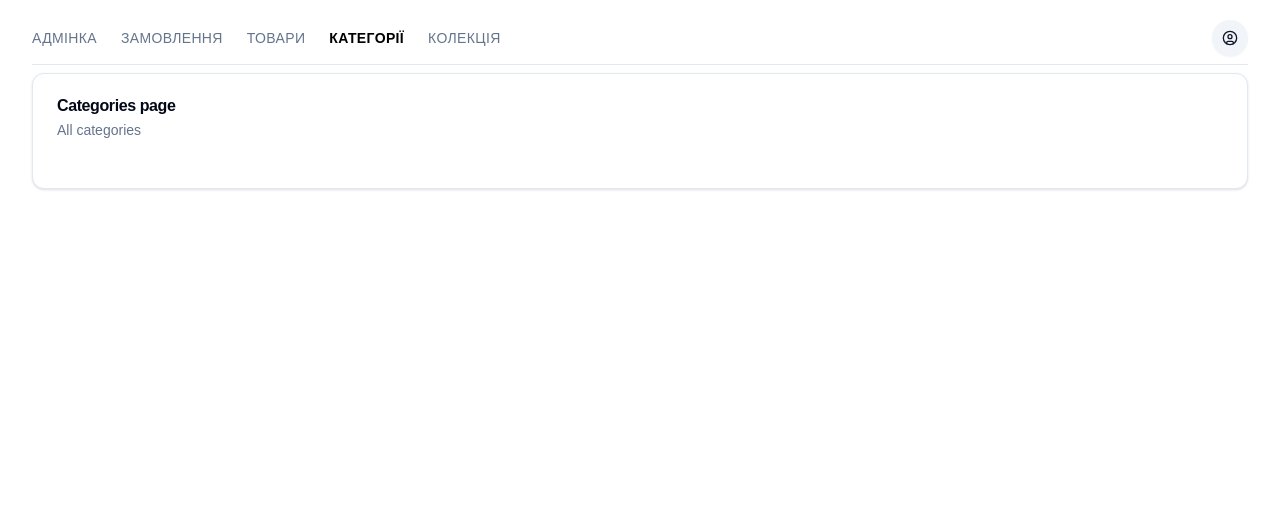
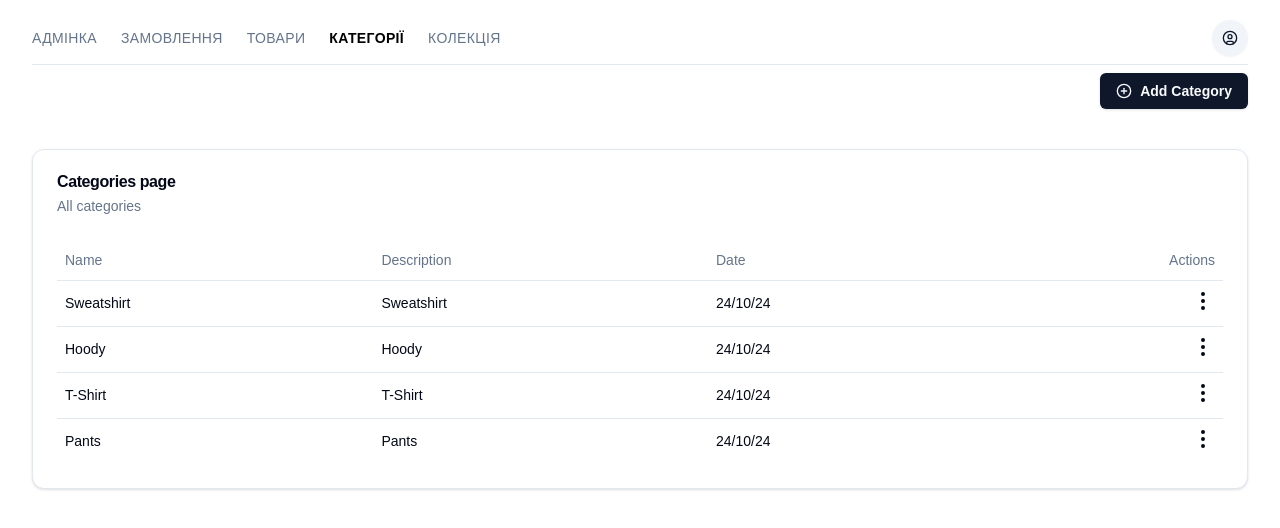
Before and after one commit to alexandrkadai/rowdyis, a Next.js app: page /dashboard/category in a window 1280 px wide. Shown: the top 528 px of the page. Built offline with nearby package versions, Linux system fonts and the light colour scheme.

Commit message:
Dashboard Layout Login Page

```diff
--- a/app/components/dashboard/RecentSales.tsx
+++ b/app/components/dashboard/RecentSales.tsx
@@ -18,7 +18,7 @@ export default function RecentSales() {
             <p className="text-md ">User Name</p>
             <p className="text-sm text-muted-foreground">User Email</p>
           </div>
-          <span className="text-sm ml-auto">99999 grn</span>
+          <span className="text-sm ml-auto">55555 grn</span>
         </div>
       </CardContent>
     </Card>
--- a/app/dashboard/category/page.tsx
+++ b/app/dashboard/category/page.tsx
@@ -1,16 +1,130 @@
+import { Button } from '@/components/ui/button';
 import { Card, CardContent, CardDescription, CardHeader, CardTitle } from '@/components/ui/card';
+import {
+  DropdownMenu,
+  DropdownMenuContent,
+  DropdownMenuItem,
+  DropdownMenuLabel,
+  DropdownMenuSeparator,
+  DropdownMenuTrigger,
+} from '@/components/ui/dropdown-menu';
+import {
+  Table,
+  TableBody,
+  TableCell,
+  TableHead,
+  TableHeader,
+  TableRow,
+} from '@/components/ui/table';
+import { MoreVertical, PlusCircle } from 'lucide-react';
+import Link from 'next/link';
 import React from 'react';
 
 export default function CategoryRoute() {
   return (
-    <Card>
+    <>
+      <div className="flex items-center justify-end">
+        <Button asChild className="flex gap-2">
+          <Link href="/dashboard/collection/create">
+            <PlusCircle className="h-5 w-5" />
+            <span className="font-bold">Add Category</span>
+          </Link>
+        </Button>
+      </div>
+      <Card className="mt-10">
         <CardHeader>
           <CardTitle>Categories page</CardTitle>
           <CardDescription>All categories</CardDescription>
         </CardHeader>
         <CardContent>
-
+          <Table>
+            <TableHeader>
+              <TableRow>
+                <TableHead>Name</TableHead>
+                <TableHead>Description</TableHead>
+                <TableHead>Date</TableHead>
+                <TableHead className="text-end">Actions</TableHead>
+              </TableRow>
+            </TableHeader>
+            <TableBody>
+              <TableRow>
+                <TableCell>Sweatshirt</TableCell>
+                <TableCell>Sweatshirt</TableCell>
+                <TableCell>24/10/24</TableCell>
+                <TableCell className="text-end">
+                  <DropdownMenu>
+                    <DropdownMenuTrigger>
+                      <MoreVertical size={24} />
+                    </DropdownMenuTrigger>
+                    <DropdownMenuContent align="center">
+                      <DropdownMenuLabel>Actions</DropdownMenuLabel>
+                      <DropdownMenuSeparator />
+                      <DropdownMenuItem>Edit</DropdownMenuItem>
+                      <DropdownMenuItem className="text-red-500">Delete</DropdownMenuItem>
+                    </DropdownMenuContent>
+                  </DropdownMenu>
+                </TableCell>
+              </TableRow>
+              {/* NEVER WILL BE */}
+              <TableRow>
+                <TableCell>Hoody</TableCell>
+                <TableCell>Hoody</TableCell>
+                <TableCell>24/10/24</TableCell>
+                <TableCell className="text-end">
+                  <DropdownMenu>
+                    <DropdownMenuTrigger>
+                      <MoreVertical size={24} />
+                    </DropdownMenuTrigger>
+                    <DropdownMenuContent align="center">
+                      <DropdownMenuLabel>Actions</DropdownMenuLabel>
+                      <DropdownMenuSeparator />
+                      <DropdownMenuItem>Edit</DropdownMenuItem>
+                      <DropdownMenuItem className="text-red-500">Delete</DropdownMenuItem>
+                    </DropdownMenuContent>
+                  </DropdownMenu>
+                </TableCell>
+              </TableRow>
+              <TableRow>
+                <TableCell>T-Shirt</TableCell>
+                <TableCell>T-Shirt</TableCell>
+                <TableCell>24/10/24</TableCell>
+                <TableCell className="text-end">
+                  <DropdownMenu>
+                    <DropdownMenuTrigger>
+                      <MoreVertical size={24} />
+                    </DropdownMenuTrigger>
+                    <DropdownMenuContent align="center">
+                      <DropdownMenuLabel>Actions</DropdownMenuLabel>
+                      <DropdownMenuSeparator />
+                      <DropdownMenuItem>Edit</DropdownMenuItem>
+                      <DropdownMenuItem className="text-red-500">Delete</DropdownMenuItem>
+                    </DropdownMenuContent>
+                  </DropdownMenu>
+                </TableCell>
+              </TableRow>
+              <TableRow>
+                <TableCell>Pants</TableCell>
+                <TableCell>Pants</TableCell>
+                <TableCell>24/10/24</TableCell>
+                <TableCell className="text-end">
+                  <DropdownMenu>
+                    <DropdownMenuTrigger>
+                      <MoreVertical size={24} />
+                    </DropdownMenuTrigger>
+                    <DropdownMenuContent align="center">
+                      <DropdownMenuLabel>Actions</DropdownMenuLabel>
+                      <DropdownMenuSeparator />
+                      <DropdownMenuItem>Edit</DropdownMenuItem>
+                      <DropdownMenuItem className="text-red-500">Delete</DropdownMenuItem>
+                    </DropdownMenuContent>
+                  </DropdownMenu>
+                </TableCell>
+              </TableRow>
+              {/* NEVER WILL BE */}
+            </TableBody>
+          </Table>
         </CardContent>
       </Card>
+    </>
   );
 }
--- a/app/dashboard/collections/page.tsx
+++ b/app/dashboard/collections/page.tsx
@@ -1,4 +1,13 @@
+import { Button } from '@/components/ui/button';
 import { Card, CardContent, CardDescription, CardHeader, CardTitle } from '@/components/ui/card';
+import {
+  DropdownMenu,
+  DropdownMenuContent,
+  DropdownMenuItem,
+  DropdownMenuLabel,
+  DropdownMenuSeparator,
+  DropdownMenuTrigger,
+} from '@/components/ui/dropdown-menu';
 import {
   Table,
   TableBody,
@@ -7,11 +16,22 @@ import {
   TableHeader,
   TableRow,
 } from '@/components/ui/table';
+import { MoreVertical, PlusCircle } from 'lucide-react';
+import Link from 'next/link';
 import React from 'react';
 
 export default function CollectionRoute() {
   return (
-    <Card>
+    <>
+      <div className="flex items-center justify-end">
+        <Button asChild className="flex gap-2">
+          <Link href="/dashboard/collection/create">
+            <PlusCircle className="h-5 w-5" />
+            <span className="font-bold">Add Collection</span>
+          </Link>
+        </Button>
+      </div>
+      <Card className='mt-10'>
         <CardHeader>
           <CardTitle>All Collections Page</CardTitle>
           <CardDescription>Here you can manage your collecions</CardDescription>
@@ -30,11 +50,65 @@ export default function CollectionRoute() {
               <TableRow>
                 <TableCell>Summer Vibe 18</TableCell>
                 <TableCell>Summer Vibe 18</TableCell>
-              <TableCell>Summer Vibe 18</TableCell>
+                <TableCell>24/10/2024</TableCell>
+                <TableCell className='text-end'>
+                  <DropdownMenu>
+                    <DropdownMenuTrigger>
+                      <MoreVertical size={24} />
+                    </DropdownMenuTrigger>
+                    <DropdownMenuContent align="center">
+                      <DropdownMenuLabel>Actions</DropdownMenuLabel>
+                      <DropdownMenuSeparator />
+                      <DropdownMenuItem>Edit</DropdownMenuItem>
+                      <DropdownMenuItem className="text-red-500">Delete</DropdownMenuItem>
+                    </DropdownMenuContent>
+                  </DropdownMenu>
+                </TableCell>
               </TableRow>
+              {/* Never Will Be */}
+              <TableRow>
+                <TableCell>Drop Forewa</TableCell>
+                <TableCell>Drop Forewa</TableCell>
+                <TableCell>24/10/2024</TableCell>
+                <TableCell className='text-end'>
+                  <DropdownMenu>
+                    <DropdownMenuTrigger>
+                      <MoreVertical size={24} />
+                    </DropdownMenuTrigger>
+                    <DropdownMenuContent align="center">
+                      <DropdownMenuLabel>Actions</DropdownMenuLabel>
+                      <DropdownMenuSeparator />
+                      <DropdownMenuItem>Edit</DropdownMenuItem>
+                      <DropdownMenuItem className="text-red-500">Delete</DropdownMenuItem>
+                    </DropdownMenuContent>
+                  </DropdownMenu>
+                </TableCell>
+              </TableRow>
+
+              <TableRow>
+                <TableCell>Season 5</TableCell>
+                <TableCell>Season 5</TableCell>
+                <TableCell>24/10/2024</TableCell>
+                <TableCell className='text-end'>
+                  <DropdownMenu>
+                    <DropdownMenuTrigger>
+                      <MoreVertical size={24} />
+                    </DropdownMenuTrigger>
+                    <DropdownMenuContent align="center">
+                      <DropdownMenuLabel>Actions</DropdownMenuLabel>
+                      <DropdownMenuSeparator />
+                      <DropdownMenuItem>Edit</DropdownMenuItem>
+                      <DropdownMenuItem className="text-red-500">Delete</DropdownMenuItem>
+                    </DropdownMenuContent>
+                  </DropdownMenu>
+                </TableCell>
+              </TableRow>
+              {/* Never Will Be */}
+
             </TableBody>
           </Table>
         </CardContent>
       </Card>
+    </>
   );
 }
--- a/app/dashboard/orders/page.tsx
+++ b/app/dashboard/orders/page.tsx
@@ -1,3 +1,4 @@
+import { Button } from '@/components/ui/button';
 import { Card, CardContent, CardDescription, CardHeader, CardTitle } from '@/components/ui/card';
 import {
   Table,
@@ -7,10 +8,21 @@ import {
   TableHeader,
   TableRow,
 } from '@/components/ui/table';
+import { FilterIcon } from 'lucide-react';
+import Link from 'next/link';
 
 export default function OrdersRoute() {
   return (
-    <Card>
+    <>
+      <div className="flex items-center justify-end">
+        <Button asChild className="flex gap-2">
+          <Link href="/dashboard/collection/create">
+            <FilterIcon className="h-5 w-5" />
+            <span className="font-bold">Filters</span>
+          </Link>
+        </Button>
+      </div>
+      <Card className='mt-10'>
         <CardHeader>
           <CardTitle>Recent Orders</CardTitle>
           <CardDescription>All orders from the shop</CardDescription>
@@ -68,5 +80,6 @@ export default function OrdersRoute() {
           </Table>
         </CardContent>
       </Card>
+    </>
   );
 }
--- /dev/null
+++ b/app/login/page.tsx
@@ -0,0 +1,20 @@
+import { Button } from '@/components/ui/button';
+import { RegisterLink, LoginLink } from '@kinde-oss/kinde-auth-nextjs/components';
+
+export default function LoginPage() {
+  return (
+    <div className="w-full h-full flex items-center justify-center">
+      <div className="w-[400px] h-[350px] bg-purple-500/10 mt-20 flex items-center justify-center flex-col rounded-xl">
+        <h2 className="text-xl font-bold uppercase">Login to your account</h2>
+        <div className="mt-5 flex flex-row items-center gap-5">
+          <Button className="uppercase" asChild>
+            <LoginLink>Sign in</LoginLink>
+          </Button>
+          <Button className="uppercase">
+            <RegisterLink>Sign up</RegisterLink>
+          </Button>
+        </div>
+      </div>
+    </div>
+  );
+}
```
Also changed, not shown: app/dashboard/products/page.tsx (+7 -9 lines). Lines whose indentation alone changed are shown as unchanged.
